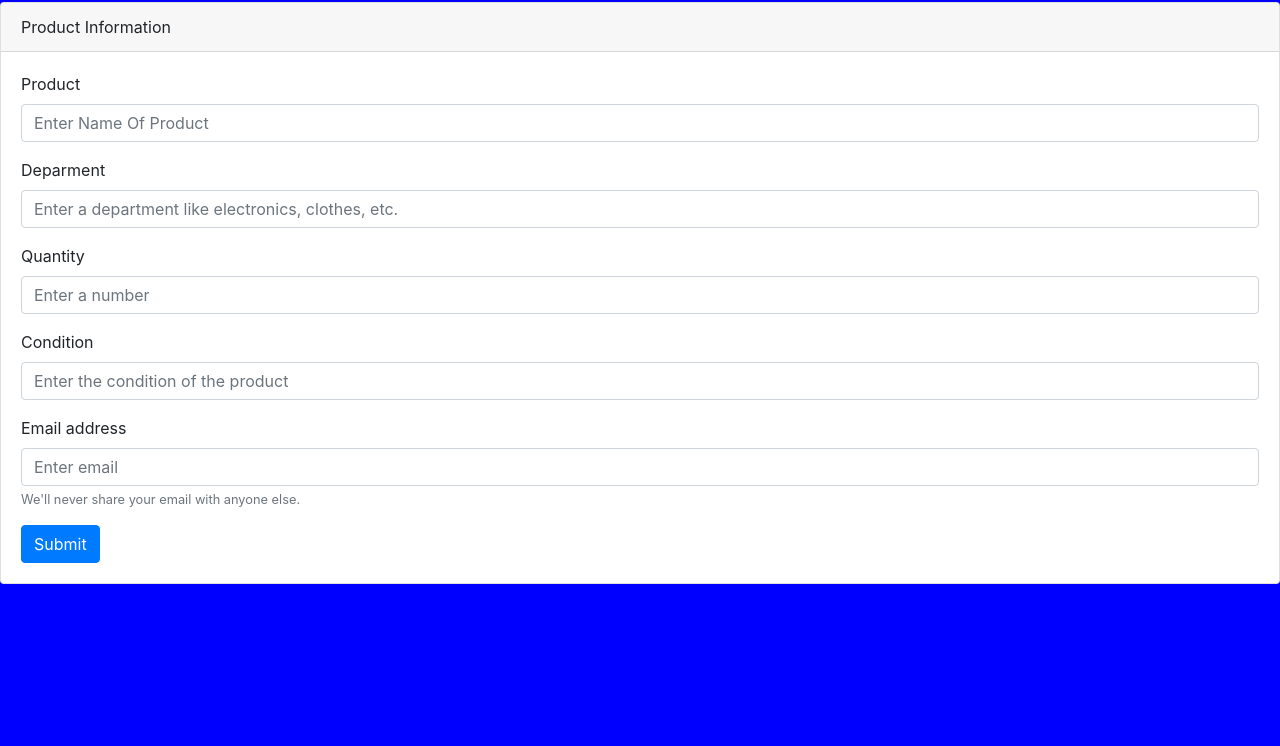
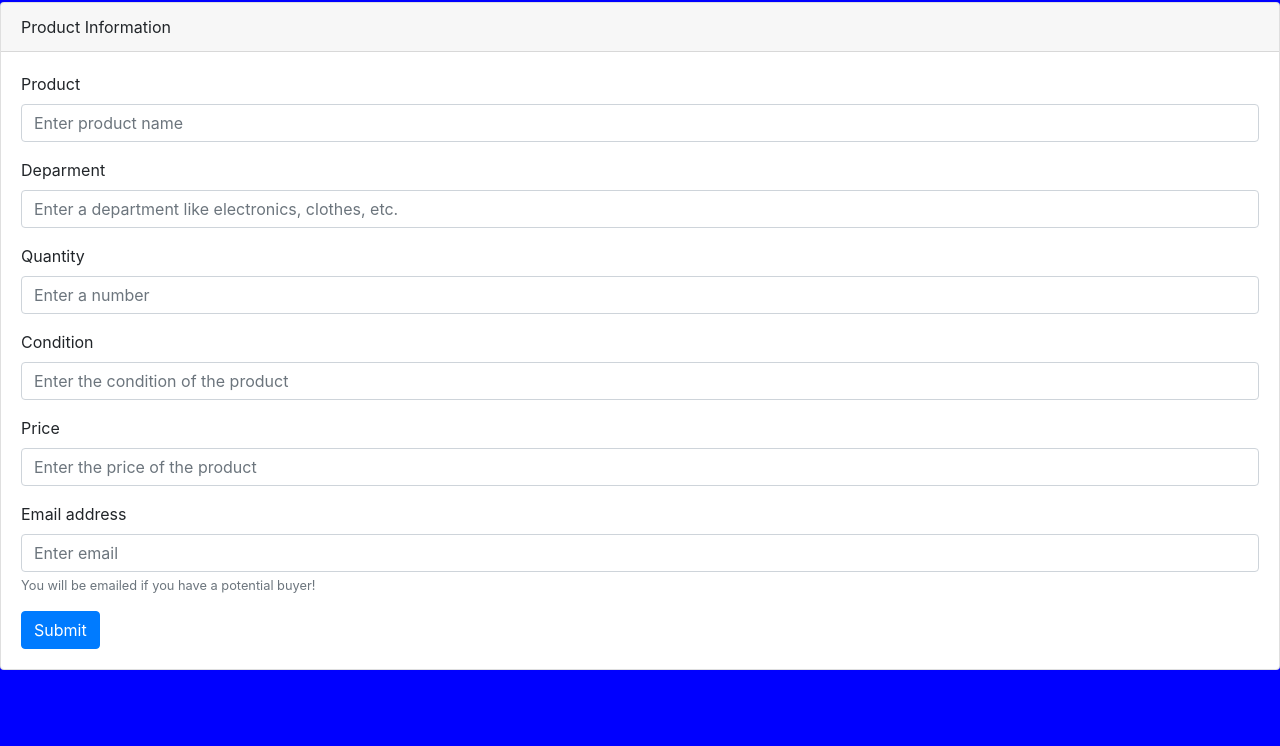
Before and after one commit to clavejin18/AmazonDB-Mongo-, a plain HTML site: page public/sell.html in a window 1280 px wide. Shown: the part 54-800 px from the top of the page. Drawn offline with nearby package versions, Linux system fonts and the light colour scheme.

Commit message:
updated html documents

```diff
--- a/public/sell.html
+++ b/public/sell.html
@@ -13,8 +13,9 @@
 </head>
 
 <body>
+    <!-- Header -->
     <h1>
-        We buy new, used, and broken items!
+        Sell your new, used, and refurbished products in our marketplace!
     </h1>
     <!-- form body-->
     <div class="card">
@@ -28,7 +29,7 @@
                     <label>
                         Product
                     </label>
-                    <input type="name" class="form-control" id="productName" placeholder="Enter Name Of Product">
+                    <input type="name" class="form-control" id="productName" placeholder="Enter product name">
                 </div>
                 <div class="form-group">
                     <label>Deparment</label>
@@ -41,14 +42,20 @@
                 </div>
                 <div class="form-group">
                     <label>Condition</label>
-                    <input type="text" class="form-control" id="productCondition" placeholder="Enter the condition of the product">
+                    <input type="text" class="form-control" id="productCondition"
+                        placeholder="Enter the condition of the product">
+                </div>
+                <div class="form-group">
+                    <label>Price</label>
+                    <input type="number" class="form-control" id="productCondition"
+                        placeholder="Enter the price of the product">
                 </div>
                 <div class="form-group">
                     <label for="exampleInputEmail1">Email address</label>
                     <input type="email" class="form-control" id="exampleInputEmail1" aria-describedby="emailHelp"
                         placeholder="Enter email">
-                    <small id="emailHelp" class="form-text text-muted">We'll never share your email with anyone
-                        else.</small>
+                    <small id="emailHelp" class="form-text text-muted">You will be emailed if you have a potential
+                        buyer!</small>
                 </div>
                 <button type="submit" class="btn btn-primary">Submit</button>
             </form>
```
Also changed, not shown: public/index.html (+4 -1 lines).
